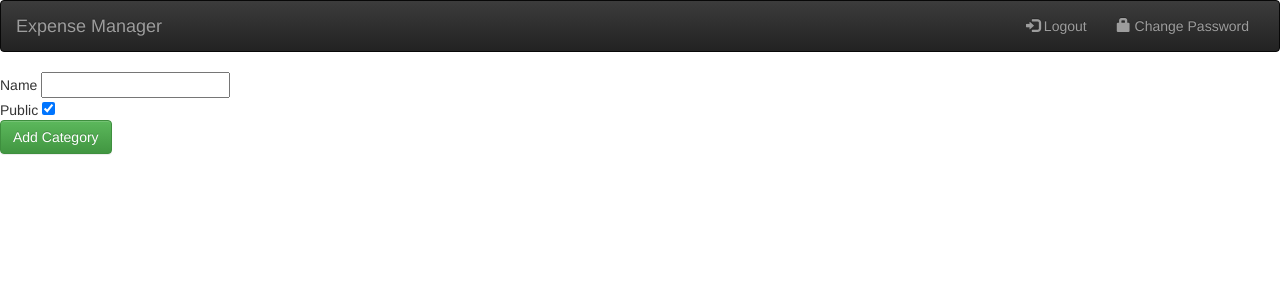
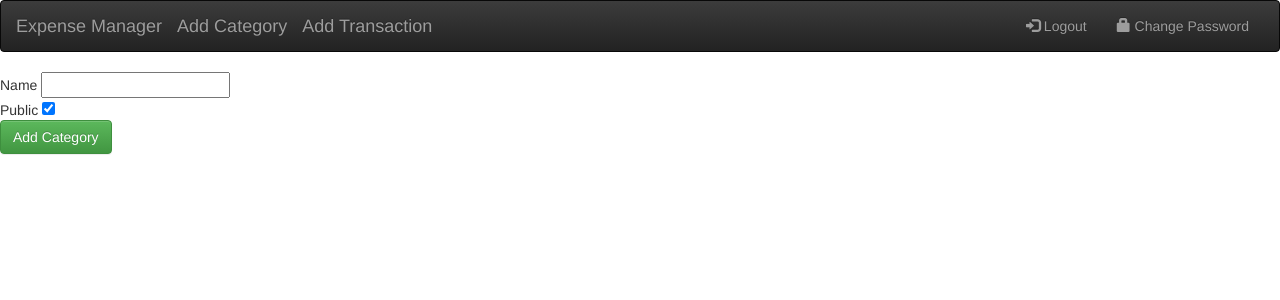
Before and after one commit to iamads/miniature-pancake, a Django app: page /expensemanager/addcategory/ in a window 1280 px wide. Shown: the top 300 px of the page. Run offline with Django 3.2, Linux system fonts and the light colour scheme; the visitor is signed in with stand-in values (Sample User, id 1); some libraries are stand-ins or nearby versions.

Commit message:
Addded pages to the base template

```diff
--- a/templates/base.html
+++ b/templates/base.html
@@ -24,10 +24,13 @@
         <span class="icon-bar"></span>
         <span class="icon-bar"></span>
             </button>
-            <a class="navbar-brand" href="#">Expense Manager</a>
+	    <a class="navbar-brand" href="/expensemanager/">Expense Manager</a>
         </div>
         <div class="collapse navbar-collapse" id="myNavbar">
       {% if user.is_authenticated %}
+	    <a class="navbar-brand" href = "/expensemanager/addcategory/">Add Category</a>
+	    <a class="navbar-brand" href = "/expensemanager/addtransaction/">Add Transaction</a>
+
         <ul class="nav navbar-nav navbar-right">
         <li><a href="{% url 'auth_logout' %}"><span class="glyphicon glyphicon-log-in"></span> Logout</a></li>
         <li><a href="{% url 'auth_password_change' %}"><span class="glyphicon glyphicon-lock"></span> Change Password</a></li>
```
